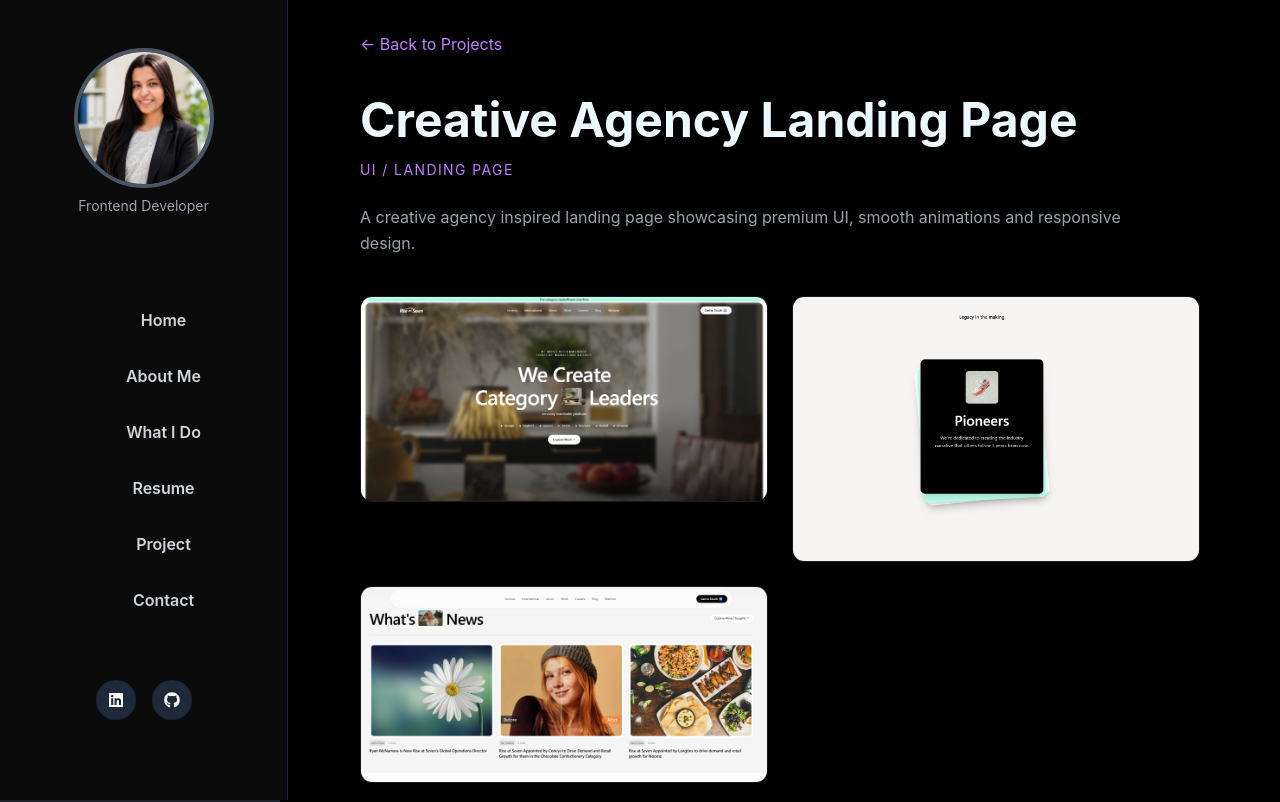
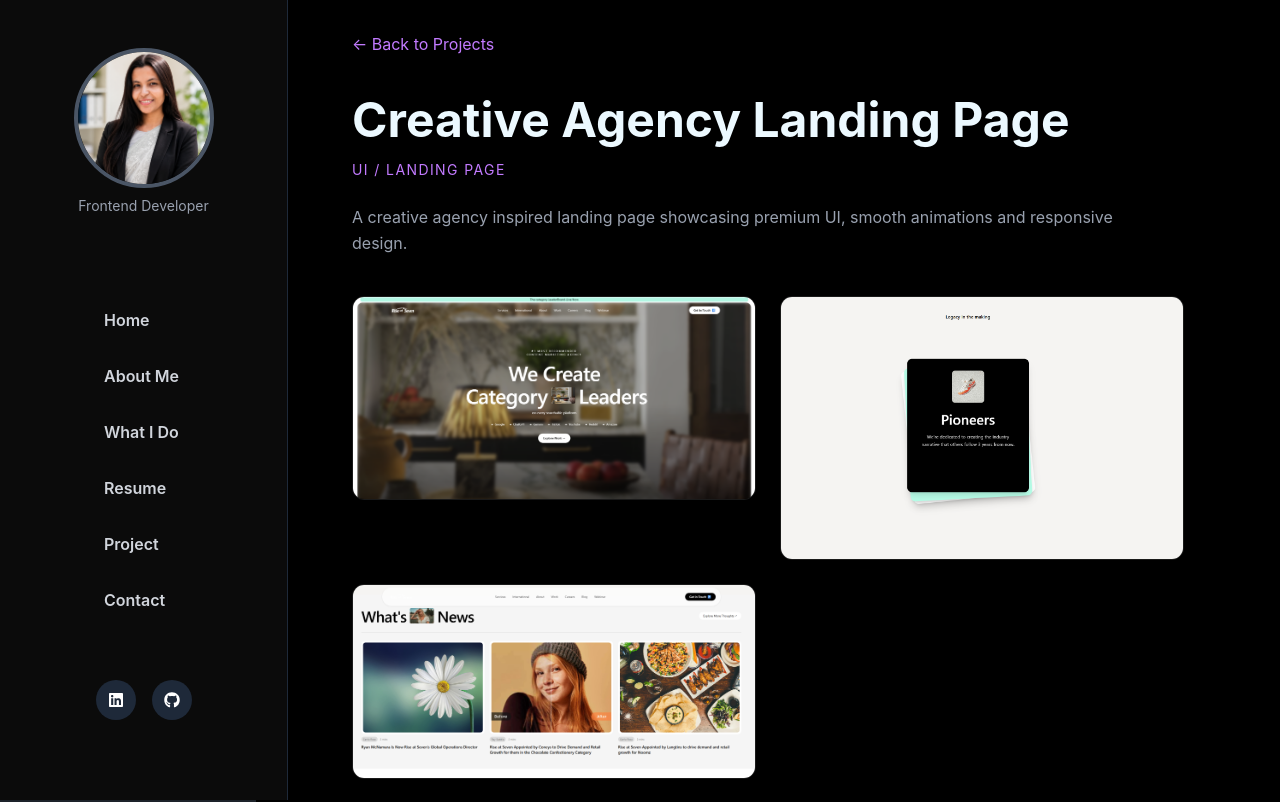
Before and after one commit to Afsana-Jannat/afsana-jannat-portfolio, a React (Vite) app: page /projects/creative-agency in a window 1280 px wide. Shown: the top 802 px of the page. Built offline with nearby package versions, Linux system fonts and the light colour scheme.

Commit message:
modify responsive design

```diff
--- a/src/components/HomePage/Home.jsx
+++ b/src/components/HomePage/Home.jsx
@@ -73,7 +73,7 @@ const Home = () => {
                             {/* Buttons */}
                             <div className="flex flex-wrap justify-center gap-4 mt-8">
                                 <a
-                                    href="https://drive.google.com/file/d/15ldZBUDi4iSxBYv4yzLiqfWTvVRKmxnh/view"
+                                    href="https://drive.google.com/uc?export=download&id=15ldZBUDi4iSxBYv4yzLiqfWTvVRKmxnh"
                                     target="_blank"
                                     rel="noopener noreferrer"
                                     className="flex items-center gap-2 px-5 py-2 rounded-full border border-purple-400 hover:bg-purple-500 hover:shadow-[0_0_20px_rgba(168,85,247,0.7)] transition duration-300"
--- a/src/components/HomePage/Sidebar.jsx
+++ b/src/components/HomePage/Sidebar.jsx
@@ -63,23 +63,23 @@ ${open ? "translate-x-0" : "-translate-x-full"} md:translate-x-0`}
                     </p>
                 </div>
 
-                <nav className="mt-10 w-full pt-10 text-center">
-                    <ul className="space-y-2 font-semibold w-full px-4">
+                <nav className="mt-10 w-full pt-10 px-8">
+                    <ul className="space-y-2 font-semibold w-full px-8">
                         {menuItems.map((item) => (
                             <li
                                 key={item.path}
                                 onClick={() => handleClick(item.path)}
-                                className={`relative py-3 pl-10 rounded-lg cursor-pointer transition-all duration-300
-            ${location.pathname === item.path
-                                        ? "bg-gray-800 text-purple-400"
+                                className={`relative flex items-center py-3 pl-10 rounded-lg cursor-pointer transition-all duration-300
+    ${location.pathname === item.path
+                                        ? " text-purple-400"
                                         : "text-gray-300 hover:bg-gray-800 hover:text-purple-400"
                                     }`}
                             >
                                 {location.pathname === item.path && (
-                                    <span className="absolute left-4 top-1/2 -translate-y-1/2 w-2 h-2 rounded-full bg-purple-500"></span>
+                                    <span className="absolute left-4 w-2 h-2 rounded-full bg-purple-500"></span>
                                 )}
 
-                                {item.name}
+                                <span>{item.name}</span>
                             </li>
                         ))}
                     </ul>
--- a/src/components/Project/ProjectDetails.jsx
+++ b/src/components/Project/ProjectDetails.jsx
@@ -116,7 +116,7 @@ const ProjectDetails = () => {
     }
 
     return (
-        <section className="md:ml-70 px-6 lg:px-20 bg-black md:py-8 py-10">
+        <section className="md:ml-64 bg-black px-12 lg:px-24 pt-24 pb-10 md:pt-8 md:pb-8">
             {/* BACK BUTTON */}
             <Link
                 to="/project"
--- a/src/components/Resume/Resume.jsx
+++ b/src/components/Resume/Resume.jsx
@@ -128,7 +128,7 @@ const Resume = () => {
             {/* ===== DOWNLOAD RESUME ===== */}
             <div className="flex justify-center mt-16">
                 <a
-                    href="https://drive.google.com/file/d/15ldZBUDi4iSxBYv4yzLiqfWTvVRKmxnh/view?usp=sharing"
+                    href="https://drive.google.com/uc?export=download&id=15ldZBUDi4iSxBYv4yzLiqfWTvVRKmxnh"
                     target="_blank"
                     rel="noopener noreferrer"
                     className="flex items-center gap-3 px-5 sm:px-7 py-3 rounded-full border border-purple-400 hover:bg-purple-500 hover:shadow-[0_0_25px_rgba(168,85,247,0.7)] transition font-semibold"
```
Also changed, not shown: src/components/AboutMe/AboutMe.jsx (+0 -30 lines).
